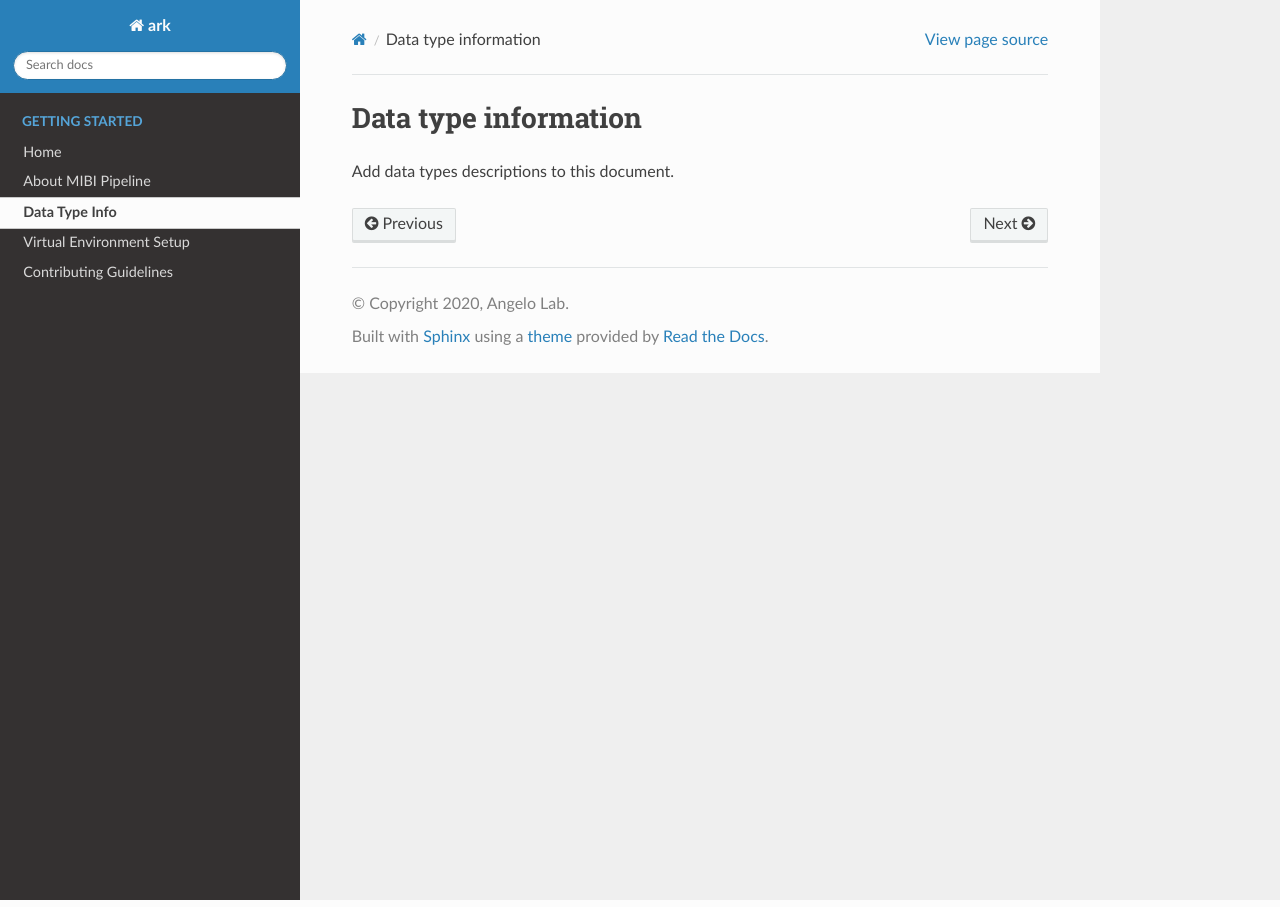
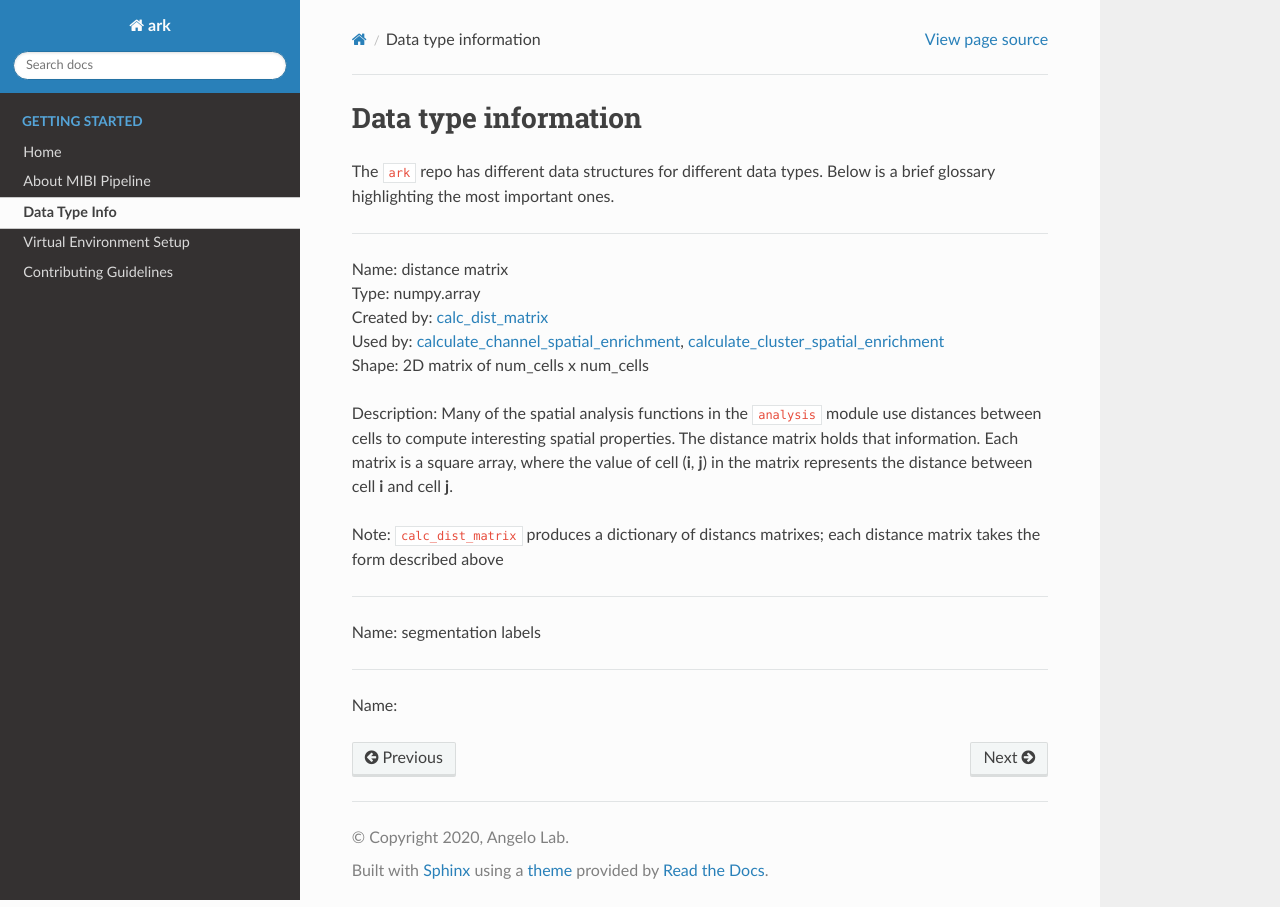
Before and after one commit to angelolab/ark-analysis, a Sphinx documentation site: the page built from docs/_rtd/data_types.md, in a window 1280 px wide. Built offline with Sphinx 7.4.7 and the Read the Docs theme 2.0.0, drawn with Linux system fonts in a browser that asks for light colours; pages that are not in the unit, such as notebooks, are missing from menus.

Commit message:
Update data_types.md

```diff
--- a/docs/_rtd/data_types.md
+++ b/docs/_rtd/data_types.md
@@ -1,3 +1,24 @@
 ## Data type information
 
-Add data types descriptions to this document.
+The `ark` repo has different data structures for different data types. Below is a brief glossary highlighting the most important ones.
+
+---
+
+Name: distance matrix
+Type: numpy.array
+Created by: [calc_dist_matrix](https://ark-analysis.readthedocs.io/en/latest/_markdown/ark.utils.html#ark.utils.spatial_analysis_utils.calc_dist_matrix)
+Used by: [calculate_channel_spatial_enrichment](https://ark-analysis.readthedocs.io/en/latest/_markdown/ark.analysis.html#ark.analysis.spatial_analysis.calculate_channel_spatial_enrichment), [calculate_cluster_spatial_enrichment](https://ark-analysis.readthedocs.io/en/latest/_markdown/ark.analysis.html#ark.analysis.spatial_analysis.calculate_channel_spatial_enrichment)
+Shape: 2D matrix of num_cells x num_cells
+
+Description: Many of the spatial analysis functions in the `analysis` module use distances between cells to compute interesting spatial properties. The distance matrix holds that information. Each matrix is a square array, where the value of cell (**i**, **j**) in the matrix represents the distance between cell **i** and cell **j**.
+
+Note: `calc_dist_matrix` produces a dictionary of distancs matrixes; each distance matrix takes the form described above
+
+---
+
+Name: segmentation labels
+
+
+---
+
+Name:
```
